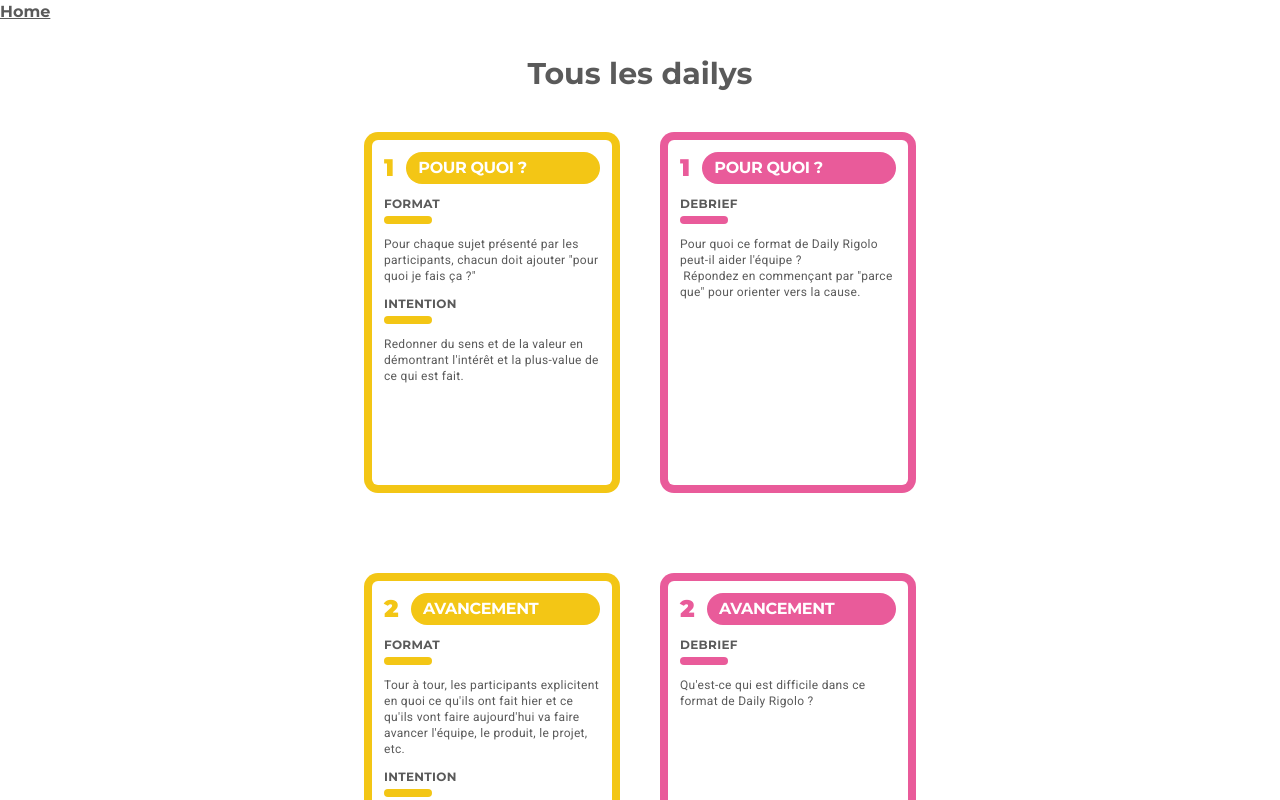
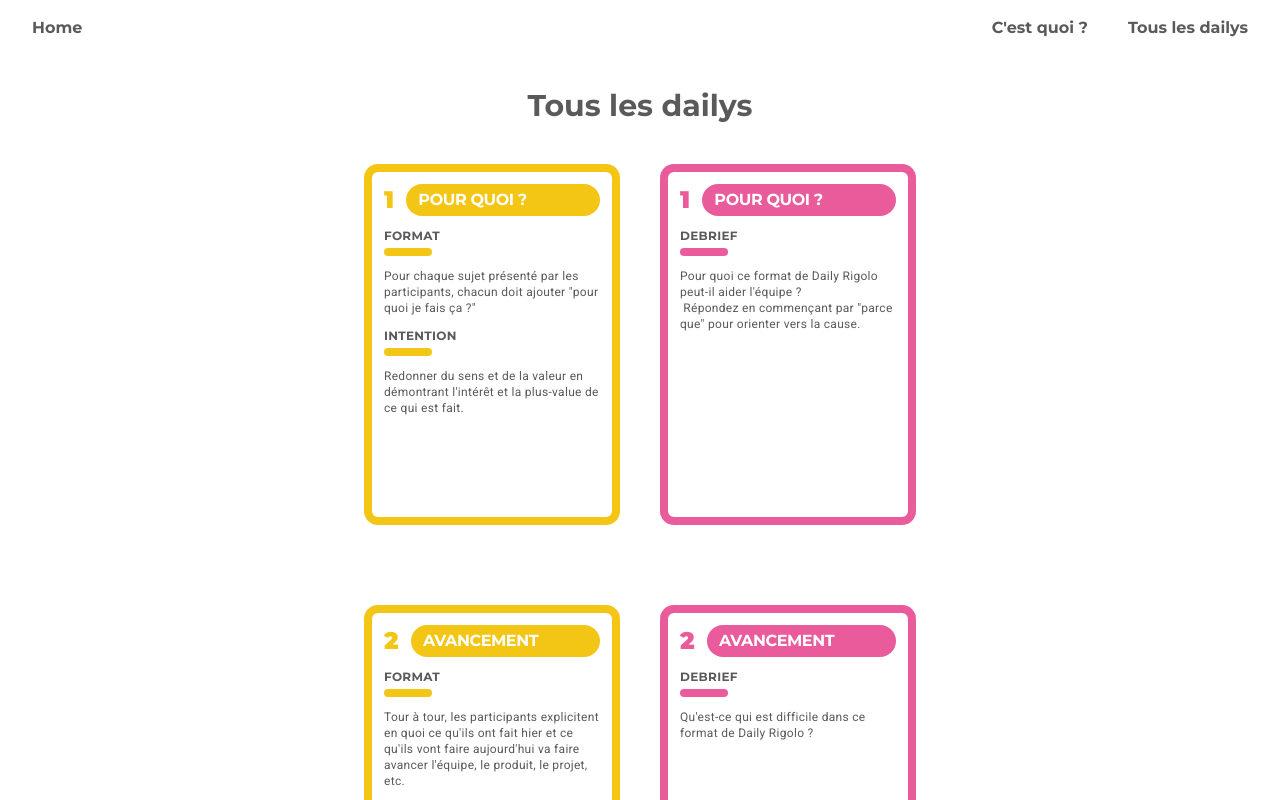
Before and after one commit to pedrofgsrj/dailys-rigolos, a Vue app: page /list in a window 1280 px wide. Shown: the top 800 px of the page. Built offline with nearby package versions, Linux system fonts and the light colour scheme.

Commit message:
Basic app header

```diff
--- a/src/App.vue
+++ b/src/App.vue
@@ -3,5 +3,20 @@ import { RouterView } from "vue-router";
 </script>
 
 <template>
+  <header class="flex items-center justify-between py-4 px-8">
+    <router-link :to="{ name: 'home' }" class="font-title hover:underline">Home</router-link>
+    <nav>
+      <ul class="flex gap-10 font-title">
+        <li>
+          <a href="https://conserto.pro/blog/les-dailys-rigolos/" target="_blank" class="hover:underline"
+            >C'est quoi ?</a
+          >
+        </li>
+        <li>
+          <router-link :to="{ name: 'dailyList' }" class="hover:underline">Tous les dailys</router-link>
+        </li>
+      </ul>
+    </nav>
+  </header>
   <RouterView />
 </template>
--- a/src/views/DailyListView.vue
+++ b/src/views/DailyListView.vue
@@ -1,11 +1,4 @@
 <template>
-  <nav class="font-title hover:underline">
-    <ul>
-      <li>
-        <router-link :to="{ name: 'home' }">Home</router-link>
-      </li>
-    </ul>
-  </nav>
   <main class="p-8 space-y-10">
     <h1 class="text-3xl text-center font-title">Tous les dailys</h1>
     <ul class="space-y-20">
--- a/src/views/HomeView.vue
+++ b/src/views/HomeView.vue
@@ -1,11 +1,4 @@
 <template>
-  <nav class="font-title hover:underline">
-    <ul>
-      <li>
-        <router-link :to="{ name: 'dailyList' }">Tous les dailys</router-link>
-      </li>
-    </ul>
-  </nav>
   <main class="p-8 space-y-10">
     <button v-if="!selectedCard" type="button" @click="pickCard">Piocher une carte</button>
     <template v-else>
```
